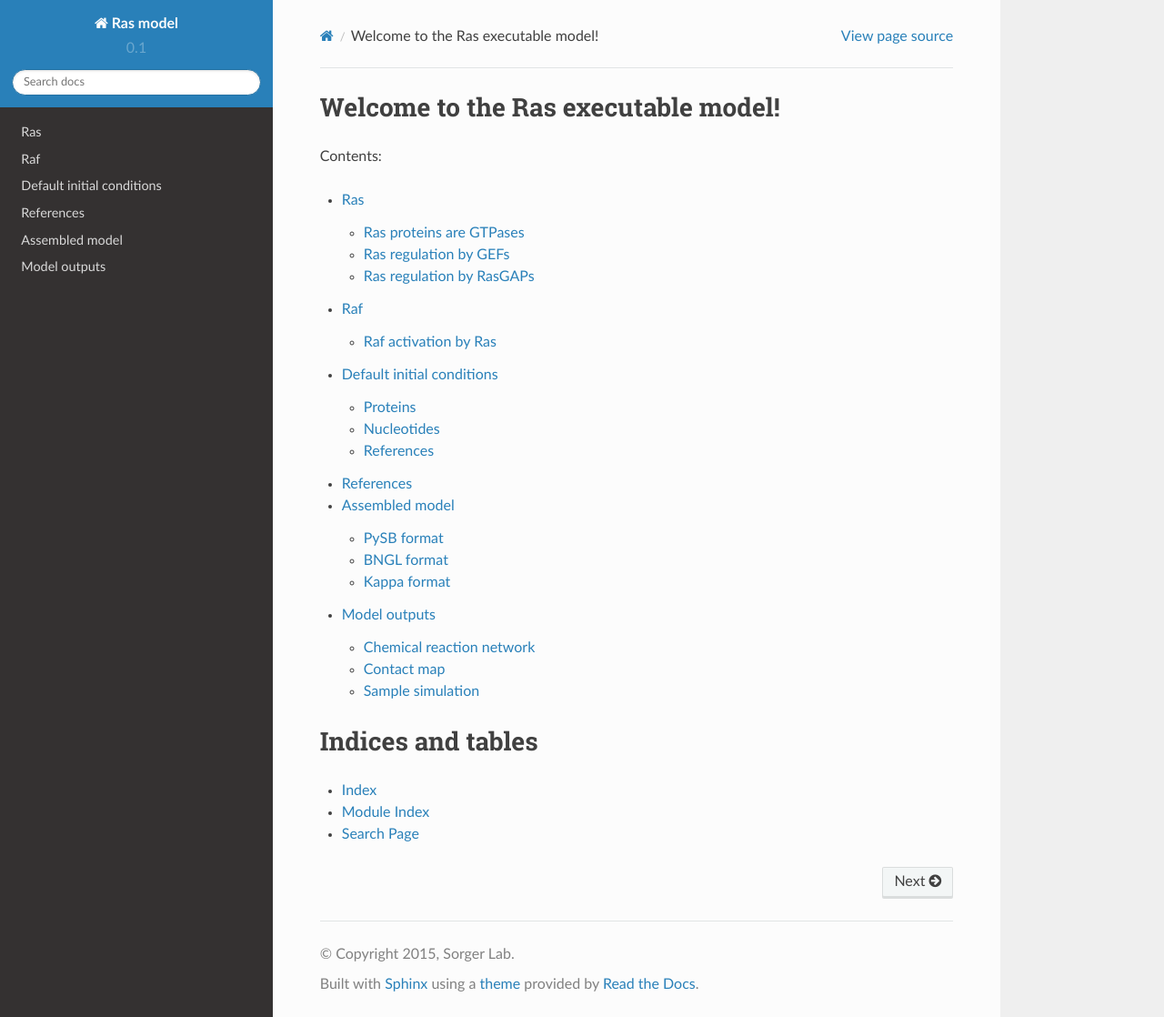
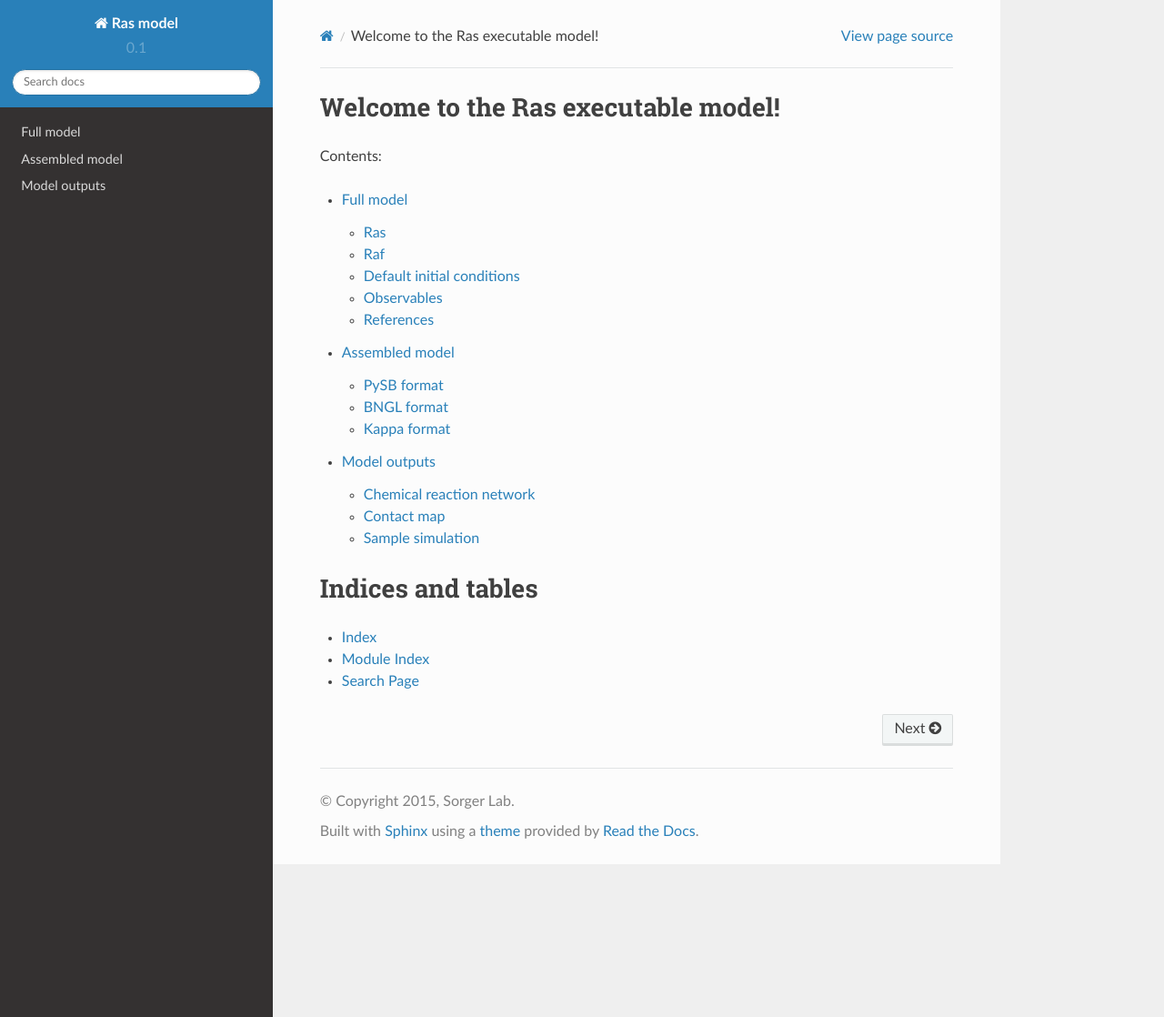
Before and after one commit to sorgerlab/rasmodel, a Sphinx documentation site: the page built from doc/index.rst, in a window 1280 px wide and 1118 px high. Shown: the whole window at 91% size. Built offline with Sphinx 7.4.7 and the Read the Docs theme 2.0.0, drawn with Linux system fonts in a browser that asks for light colours.

Commit message:
Moved model stuff to full_model directory

```diff
--- /dev/null
+++ b/doc/full_model/index.rst
@@ -0,0 +1,11 @@
+Full model
+==========
+
+.. toctree::
+    :maxdepth: 3
+
+    ras/index
+    raf/index
+    initial_conditions
+    observables
+    references
--- a/doc/index.rst
+++ b/doc/index.rst
@@ -11,10 +11,7 @@ Contents:
 .. toctree::
     :maxdepth: 2
 
-    ras/index
-    raf/index
-    initial_conditions
-    references
+    full_model/index
     assembled/index
     outputs/index
 
```
Also changed, not shown: doc/outputs/simulation.rst (+4 -8 lines), doc/full_model/initial_conditions.rst (renamed from doc/initial_conditions.rst), doc/full_model/observables.rst (renamed from doc/observables.rst), doc/full_model/raf/index.rst (renamed from doc/raf/index.rst), doc/full_model/raf/raf_activation_by_ras.rst (renamed from doc/raf/raf_activation_by_ras.rst), doc/full_model/ras/index.rst (renamed from doc/ras/index.rst), doc/full_model/ras/ras_gaps.rst (renamed from doc/ras/ras_gaps.rst), doc/full_model/ras/ras_gefs.rst (renamed from doc/ras/ras_gefs.rst), doc/full_model/ras/ras_gtpase.rst (renamed from doc/ras/ras_gtpase.rst), doc/full_model/references.rst (renamed from doc/references.rst).
